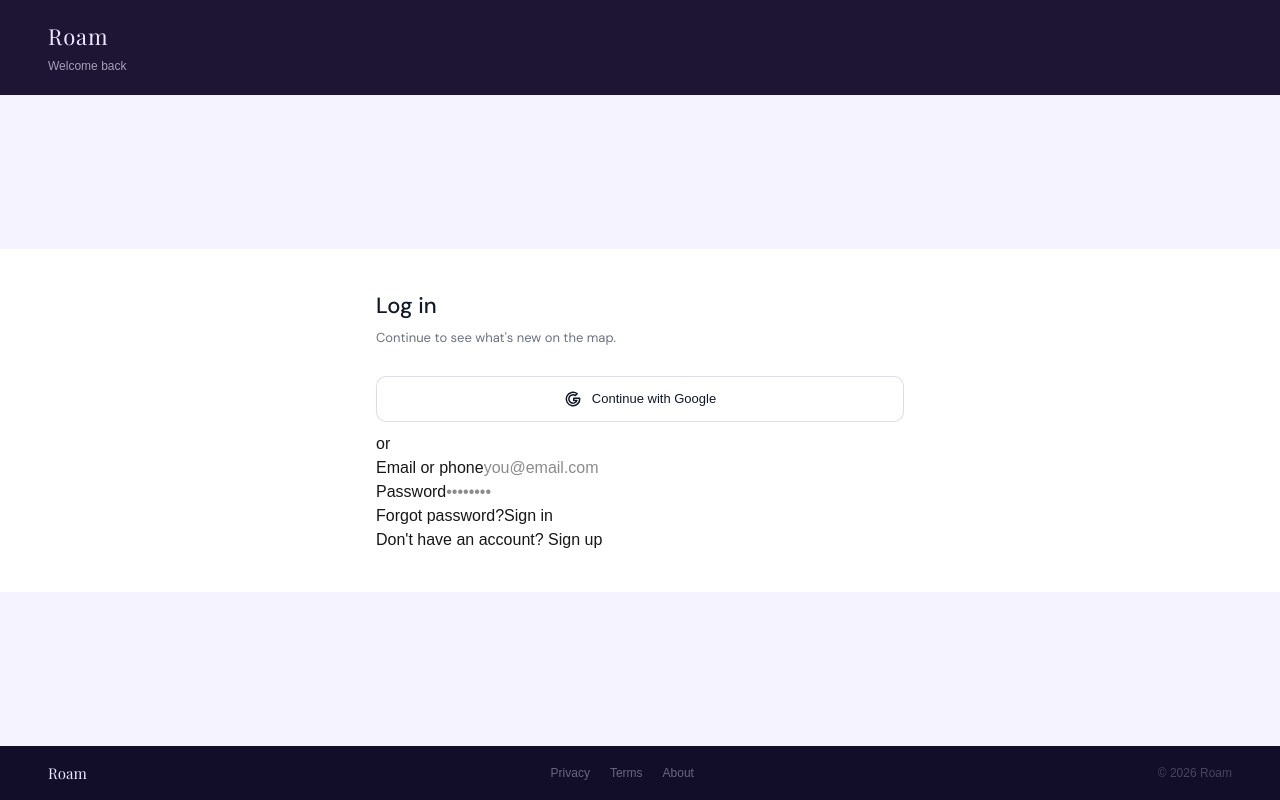
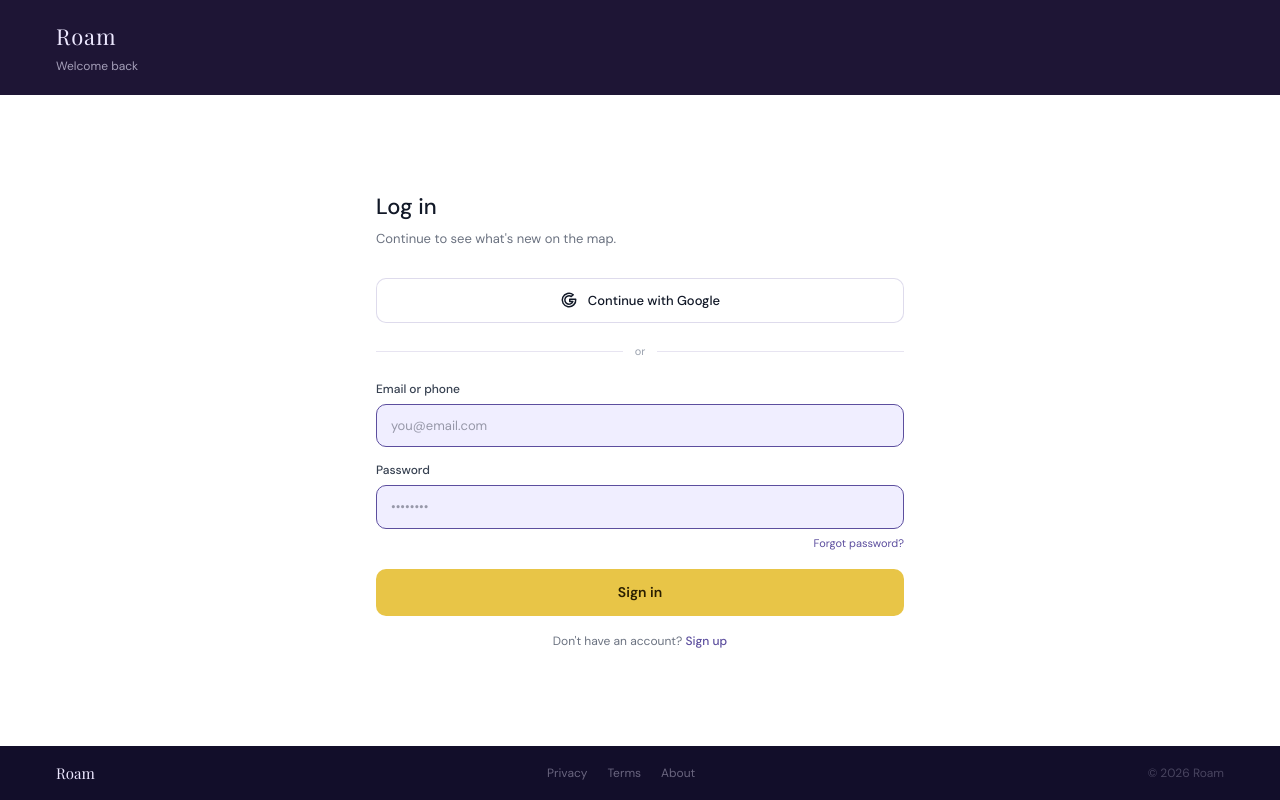
Before and after one commit to NomadCode33/roam, a Next.js app: page /login in a window 1280 px wide. Built offline with nearby package versions, Linux system fonts and the light colour scheme.

Commit message:
finished the login & signup pages, authentication functionlality pending

```diff
--- a/app/layout.js
+++ b/app/layout.js
@@ -13,7 +13,7 @@ const playfair = Playfair_Display({
 const dmSans = DM_Sans({
   variable: "--font-dm-sans",
   subsets: ["latin"],
-  weight: ["300", "400", "500"]
+  weight: ["300", "400", "500", "600", "700"]
 })
 
 const russoOne = Russo_One({
--- a/css/landing-auth/auth.css
+++ b/css/landing-auth/auth.css
@@ -13,7 +13,7 @@ Due to tailwind we have to do this math:
 
 .auth-nav {
   background: #1E1535;
-  padding: 1.25rem 3rem;
+  padding: 1.25rem 3.5rem;
   display: flex;
   flex-direction: column;
   gap: 0.25rem;
@@ -30,13 +30,13 @@ Due to tailwind we have to do this math:
 .auth-nav-tagline {
   font-size: 0.75rem;
   color: rgba(237, 232, 255, .65);
+  font-family: var(--font-dm-sans), sans-serif;
 }
 
 .auth-content {
   flex: 1;
   background: #F5F3FF;
   display: flex;
-  align-items: center;
   /*justify-content: center;
   padding: 3rem 1.5rem;*/
 }
@@ -55,6 +55,7 @@ Due to tailwind we have to do this math:
   width: 100%;
   max-width: 33rem;   /* 512 px */
   margin: 0 auto;
+  font-family: var(--font-dm-sans), sans-serif;
 }
 
 .auth-title {
@@ -99,9 +100,148 @@ Due to tailwind we have to do this math:
   font-size: 1.125rem;            /* 18px */
 }
 
+.divider {
+  display: flex;
+  align-items: center;
+  gap: 0.75rem;
+  margin: 1.25rem 0;
+}
+
+.div-line {
+  flex: 1;
+  height: .5px;
+  background: rgba(92,78,158,.15);
+}
+
+.div-text {
+  font-size: 0.6875rem; /* 11px */
+  color: #9ca3af;
+}
+
+.field-wrap {
+  margin-bottom: 0.875rem; /* 14px */
+}
+
+.field-label {
+  font-size: 0.75rem;     /* 12px */
+  font-weight: 500;
+  color: #374151;
+  margin-bottom: 0.375rem;    /* 6px */
+  display: block;
+}
+
+input[type="email"],
+input[type="password"] {
+  width: 100%;
+  font-size: 0.8125rem;     /* 13px */
+  padding: 0.6875rem 0.875rem;    /* 11px 14px */
+  border-radius: 0.625rem;        /* 10px */
+  border: .5px solid rgba(92,78,158,.2);
+  background: #F0EEFF;
+  color: #111827;
+  outline: none;
+  transition: border-color .15s;
+}
+
+input[type="email"]::placeholder,
+input[type="password"]::placeholder {
+  opacity: 0.8;
+}
+
+input[type="email"],
+input[type="password"] {
+  border-color: #5C4E9E;
+}
+
+input[type="email"]:-webkit-autofill,
+input[type="password"]:-webkit-autofill,
+input[type="email"]:-webkit-autofill:focus,
+input[type="password"]:-webkit-autofill:focus {
+  -webkit-box-shadow: 0 0 0 1000px #F0EEFF inset;
+  -webkit-text-fill-color: #111827;
+  transition: background-color 5000s ease-in-out 0s;
+}
+
+.forgot {
+  font-size: 0.6875rem;    /* 11px */
+  color: #5C4E9E;
+  text-align: right;
+  margin-top: -0.5rem;    /* -8px */
+  margin-bottom: 1.125rem;    /* 18px */
+  display: block;
+  cursor: pointer;
+  text-decoration: none;
+  transition: color .15s;
+}
+
+.age-row {
+  display: flex;
+  align-items: flex-start;
+  gap: 0.625rem;    /* 10px */
+  margin-bottom: 1.25rem;   /* 20px */
+}
+
+.age-row input[type="checkbox"] {
+  margin-top: 0.125rem;   /* 2px */
+  flex-shrink: 0;
+  accent-color: #5C4E9E;
+  width: 0.875rem;    /* 14px */
+  height: 0.875rem;
+}
+
+.age-text {
+  font-size: 0.6875rem;     /* 11px */
+  color: #6b7280;
+  line-height: 1.6;
+}
+
+.age-text a {
+  color: #5C4E9E;
+  text-decoration: none;
+  font-weight: 500;
+  transition: color .15s;
+}
+
+.age-text a:hover,
+.forgot:hover,
+.auth-switch a:hover {
+  color: #c9971f;;
+}
+
+.submit-btn {
+  width: 100%;
+  padding: 0.8125rem;     /* 13px */
+  background: #E8C547;
+  border: none;
+  border-radius: 0.625rem;        /* 10px */
+  font-size: 0.875rem;      /* 14px */
+  font-weight: 600;
+  color: #2A1F00;
+  cursor: pointer;
+  margin-bottom: 1rem;    /* 16px */
+  transition: background .15s;
+}
+
+.submit-btn:hover {
+  background: #f0ce55;
+}
+
+.auth-switch {
+  font-size: 0.75rem;     /* 12px */
+  color: #6b7280;
+  text-align: center;
+}
+
+.auth-switch a {
+  color: #5C4E9E;
+  text-decoration: none;
+  font-weight: 500;
+  transition: color .15s;
+}
+
 .auth-footer {
   background: #120E2A;
-  padding: 1rem 3rem;
+  padding: 1rem 3.5rem;
   display: flex;
   align-items: center;
   justify-content: space-between;
@@ -124,6 +264,7 @@ Due to tailwind we have to do this math:
   color: rgba(237, 232, 255, .4);
   text-decoration: none;
   transition: color .2s;
+  font-family: var(--font-dm-sans), sans-serif;
 }
 
 .footer-links a:hover {
@@ -133,4 +274,5 @@ Due to tailwind we have to do this math:
 .footer-copy {
   font-size: 0.75rem;
   color: rgba(237, 232, 255, .25);
+  font-family: var(--font-dm-sans), sans-serif;
 }
--- a/css/landing-auth/landing.css
+++ b/css/landing-auth/landing.css
@@ -13,7 +13,7 @@ Due to tailwind we have to do this math:
 /* ── HERO ── */
 .hero {
   background: #5C4E9E;
-  padding: 4.5rem 4rem 3.75rem;
+  padding: 4.5rem 3.5rem 3.75rem;
   display: grid;
   grid-template-columns: 1fr 1fr;
   gap: 3.5rem;
@@ -151,7 +151,7 @@ Due to tailwind we have to do this math:
 
 /* ── FEATURES ── */
 .features {
-  padding: 3.25rem 4rem;          /* 52px 48px */
+  padding: 3.25rem 3.5rem;          /* 52px 48px */
   background: #F5F3FF;
   display: grid;
   grid-template-columns: repeat(3, 1fr);
--- a/css/shared-templates/footer.css
+++ b/css/shared-templates/footer.css
@@ -12,7 +12,7 @@ Due to tailwind we have to do this math:
 
 .site-footer {
   background: #1E1535;
-  padding: 1.125rem 4rem;
+  padding: 1.125rem 3.5rem;
   display: flex;
   justify-content: space-between;
   align-items: center;
--- a/css/shared-templates/nav.css
+++ b/css/shared-templates/nav.css
@@ -12,7 +12,7 @@ Due to tailwind we have to do this math:
 
 .site-nav {
   background: #1E1535;
-  padding: 1.125rem 4rem;       /* 18px 48px */
+  padding: 1.125rem 3.5rem;       /* 18px 48px */ /* 4rem orignally 3rem */
   /*height: 6.25rem;*/
   display: flex;
   justify-content: space-between;
```
